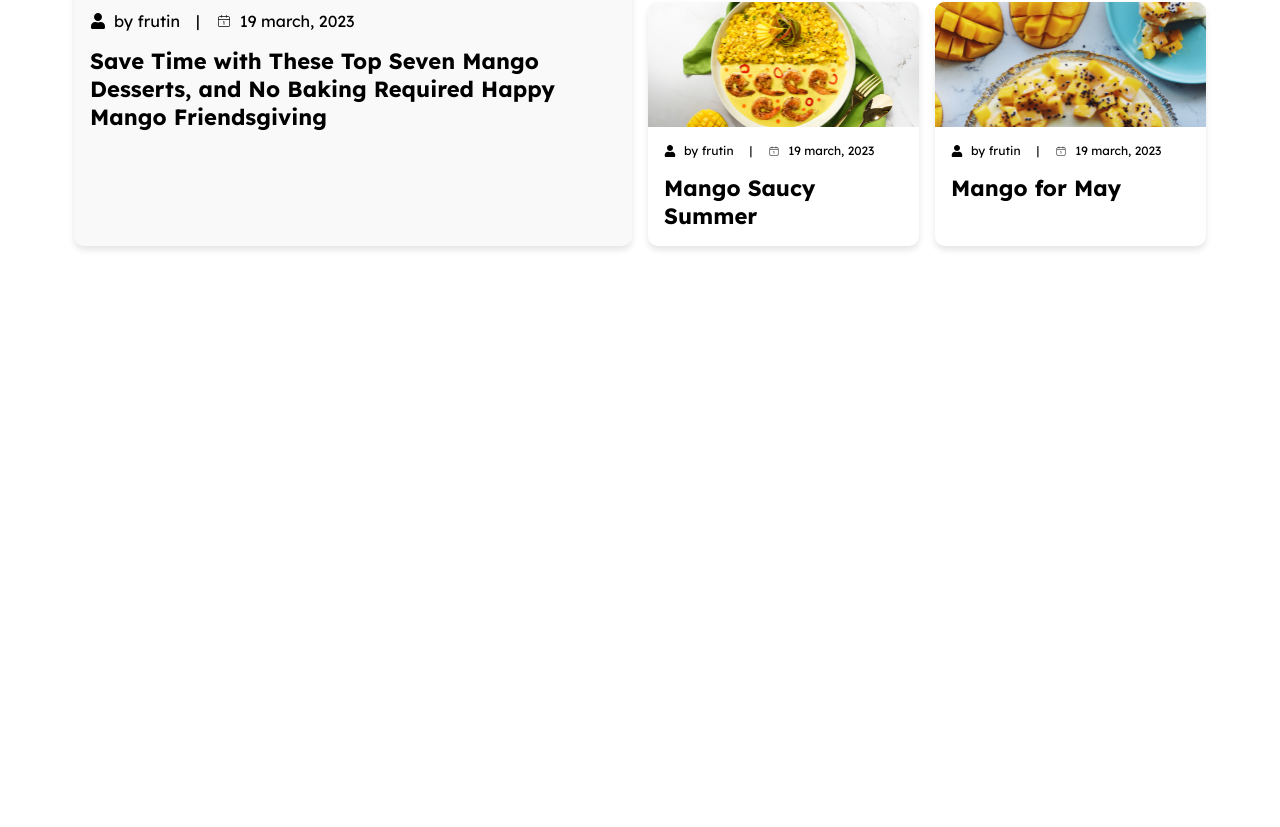
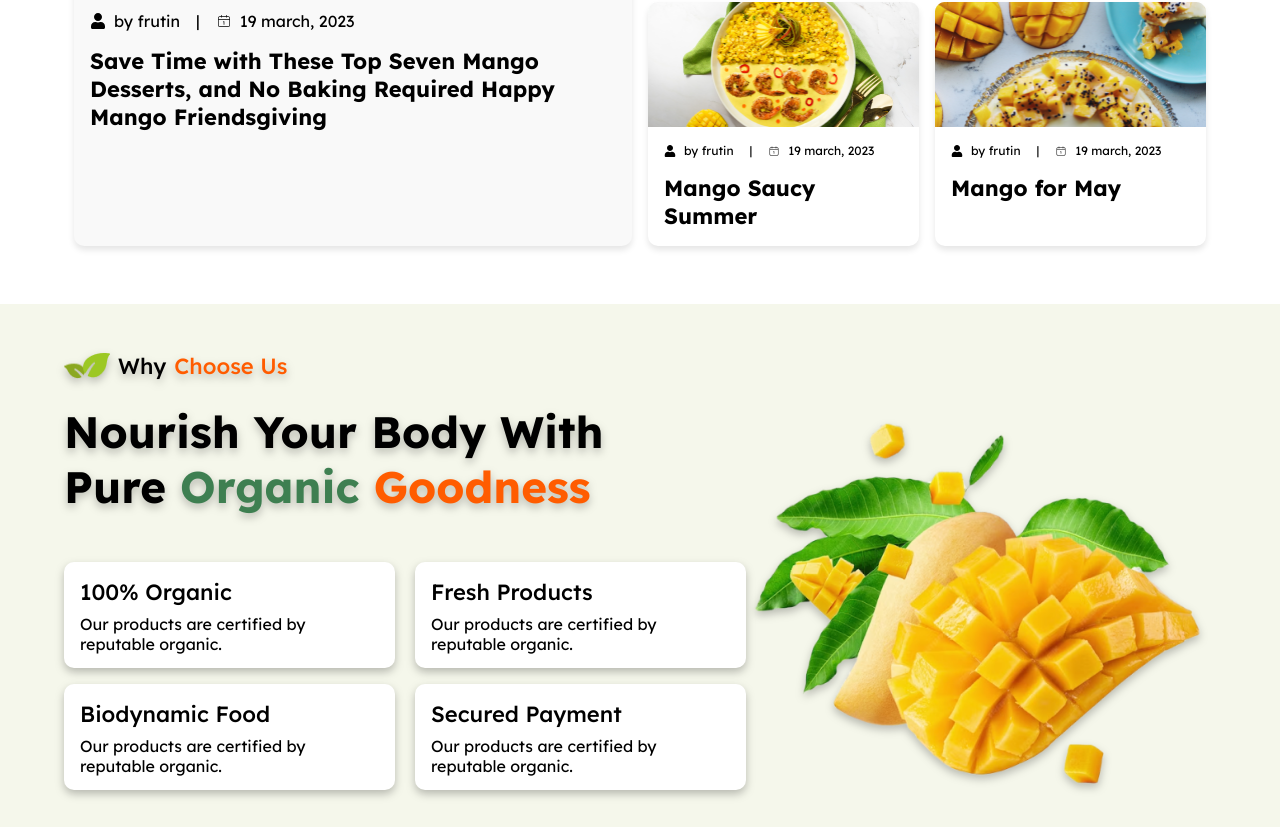
Before and after one commit to rabby-shek/fresh-mango, a React (Create React App) app: page / in a window 1280 px wide. Shown: the part 1970-2797 px from the top of the page. Before the commit the page ends 2274 px from the top, so only its background shows below. Built offline with nearby package versions, Linux system fonts and the light colour scheme.

Commit message:
choose us section complete

```diff
--- a/src/App.css
+++ b/src/App.css
@@ -395,8 +395,39 @@
   align-items: center;
   column-gap: .5rem;
 }
-
-/* Responsive styles */
+/* CHOOSE US SECTION STYLES */
+.choose-us-container{
+  background-color: #F5F7EB;
+}
+.choose-us-data{
+  display: flex;
+  justify-content: space-between;
+  align-items: center;
+}
+.choose-us-text{
+  margin-bottom: 3rem;
+}
+.choose-us-list{
+  display: flex;
+  column-gap: 1.2rem;
+}
+.choose-us-list ul li{
+  background-color: #fff;
+  margin-bottom: 1rem;
+  border-radius: 10px;
+  padding: 1rem;
+  width: 100%;
+  height: 106px;
+  filter: drop-shadow(0px 4px 4px rgba(0, 0, 0, 0.25));
+}
+.choose-us-list ul li div{
+  font-size: 22px;
+  font-weight: 500;
+  margin-bottom: .5rem;
+}
+.choose-us-list ul li p{
+  font-size: 16px;
+}
 
 /* for medium devices */
 @media screen and (max-width: 820px) {
@@ -472,6 +503,14 @@
   .news-user-date-2{
     font-size: 8px;
     column-gap: 4px;
+  }
+  .choose-us-data{
+    display: block;
+    justify-content: space-between;
+    align-items: center;
+  }
+  .choose-img{
+    display: none;
   }
 }
 
@@ -558,5 +597,8 @@
   .section-padding{
     padding: 2rem 1rem;
   }
+  .choose-us-list{
+    display: block;
+  }
 
 }
--- a/src/App.js
+++ b/src/App.js
@@ -1,7 +1,7 @@
 
 import { useEffect } from 'react';
 import './App.css';
-import { AboutSection, Header, HeroSection, News } from './components';
+import { AboutSection, ChooseUs, Header, HeroSection, News } from './components';
 import Aos from 'aos';
 import 'aos/dist/aos.css';
 function App() {
@@ -14,6 +14,7 @@ function App() {
       <HeroSection />
       <AboutSection />
       <News />
+      <ChooseUs />
     </>
   );
 }
--- /dev/null
+++ b/src/components/choose-us/ChooseUs.jsx
@@ -0,0 +1,56 @@
+import React from "react";
+import TitleLogo from "../../assets/images/section-logo.png";
+import Choose from "../../assets/images/choose-us.png";
+const ChooseUs = () => {
+  return (
+    <section className="choose-us-container section-padding">
+      <div className="about-section-title drop-shadow" data-aos="fade-up">
+        <img src={TitleLogo} alt="title-logo" className="title-logo" />
+        <span className="title-part-1">Why </span>{" "}
+        <span className="title-part-2">Choose Us</span>
+      </div>
+      <div className="choose-us-data">
+        <div>
+        <div className="about-text choose-us-text drop-shadow">
+          Nourish Your Body With <br /> Pure{" "}
+          <span className="about-text-bottom-1">Organic </span>{" "}
+          <span className="about-text-bottom-2">Goodness</span>
+        </div>
+        <div className="choose-us-list">
+          <ul>
+            <li data-aos="flip-up">
+              <div>100% Organic</div>
+              <p>Our products are certified by reputable organic.</p>
+            </li>
+            <li data-aos="flip-up">
+              <div>Biodynamic Food</div>
+              <p>Our products are certified by reputable organic.</p>
+            </li>
+          </ul>
+          <ul>
+            <li data-aos="flip-up">
+              <div>Fresh Products</div>
+              <p>Our products are certified by reputable organic.</p>
+            </li>
+            <li data-aos="flip-up">
+              <div>Secured Payment</div>
+              <p>Our products are certified by reputable organic.</p>
+            </li>
+          </ul>
+        </div>
+        </div>
+        <div className="choose-us-img-container">
+      <img
+          src={Choose}
+          className="drop-shadow choose-img"
+          alt="choose-us"
+        //   data-aos="fade-left"
+        />
+      </div>
+      </div>
+
+    </section>
+  );
+};
+
+export default ChooseUs;
--- a/src/components/hero-section/HeroSection.jsx
+++ b/src/components/hero-section/HeroSection.jsx
@@ -7,7 +7,7 @@ import delivery from "../../assets/images/hero-delivery.png";
 import { MdKeyboardArrowRight } from "react-icons/md";
 const HeroSection = () => {
   return (
-    <div className="hero-section-wrapper" id="home">
+    <section className="hero-section-wrapper" id="home">
       <img
         src={Leaf}
         alt="leaf"
@@ -60,7 +60,7 @@ const HeroSection = () => {
           </div>
         </div>
       </div>
-    </div>
+    </section>
   );
 };
 
--- a/src/components/news/News.jsx
+++ b/src/components/news/News.jsx
@@ -11,8 +11,8 @@ const News = () => {
     <section className="news-container section-padding" id="blog">
       <div className="news-section-title drop-shadow" data-aos="fade-up">
         <img src={TitleLogo} alt="title-logo" className="title-logo" />
-        <span className="title-part-1">About Us</span>{" "}
-        <span className="title-part-2">Company</span>
+        <span className="title-part-1">Blog &</span>{" "}&nbsp;
+        <span className="title-part-2">News</span>
       </div>
       <div className="news-sub-title drop-shadow">
         Latest <span className="news-sub-title-part-1">Updates</span>{" "}
```
Also changed, not shown: src/components/header/Header.jsx (+10 -6 lines), src/components/index.js (+5 -4 lines).
